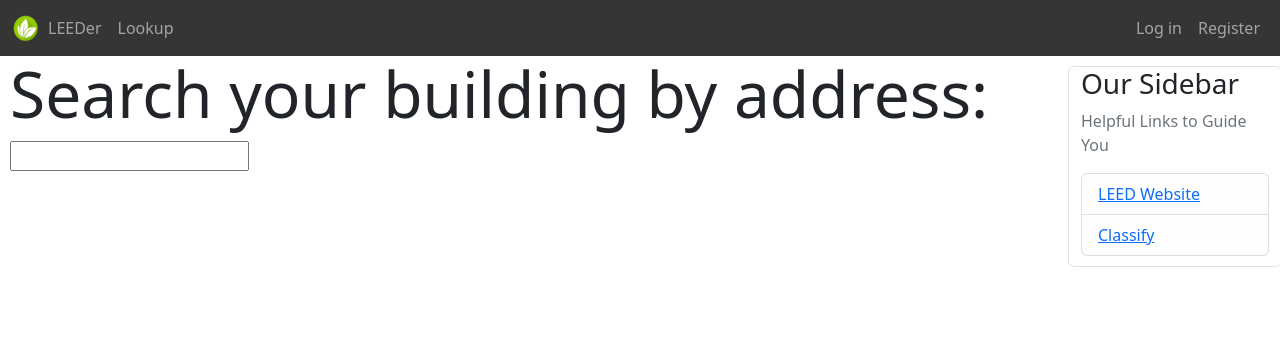
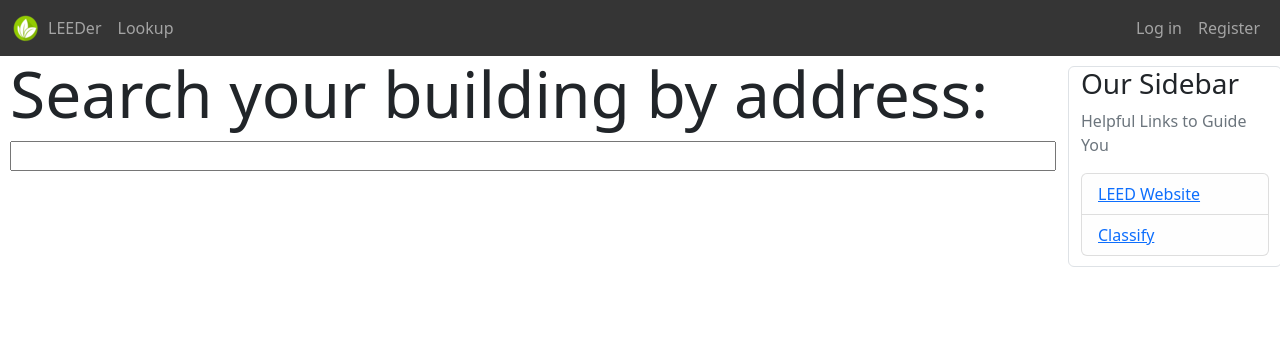
Before and after one commit to SahilSen02/princetonLEED, a Django app: page /lookup/ in a window 1280 px wide. Shown: the top 356 px of the page. Run offline with Django 4.2, Linux system fonts and the light colour scheme.

Commit message:
finished scripting for lookup page

```diff
--- a/dashboard/templates/dashboard/base.html
+++ b/dashboard/templates/dashboard/base.html
@@ -91,7 +91,7 @@
             {% endblock %}
         </div>
         <!-- sidebar -->
-        <div class="col-md-2 border rounded" style="border-color: #005F22; margin-top: 10px">
+        <div class="col-md-2 border rounded" style="border-color: #005F22; margin-top: 10px;">
             <div class="content-section">
                 <h3>Our Sidebar</h3>
                 <p class='text-muted'>Helpful Links to Guide You
--- a/dashboard/templates/dashboard/lookup.html
+++ b/dashboard/templates/dashboard/lookup.html
@@ -4,9 +4,12 @@
 
     <h3 class="display-3">Search your building by address:</h3>
 
-    <label for="addressSearch">
-        <input type="search" class="addressSearch">
-    </label>
+    <div class="input-group mb-3 w-100">
+        <label for="addressSearch" class="col-md-12">
+            <input type="search" class="addressSearch col-md-12">
+        </label>
+    </div>
+
 
     <div class="addressListDiv" id="addressListDiv">
     </div>
@@ -68,7 +71,9 @@
                         newLi.id = 'addressListElement'
                         newLi.classList.add('list-group');
                         newLi.classList.add('list-group-item')
-                        newLi.setAttribute('onmouseover', 'this.style.backgroundColor = "#7EFD83"')
+                        newLi.setAttribute('onmouseover', 'this.style.backgroundColor = "#E3E3E3"')
+                        newLi.setAttribute('onmouseout', 'this.style.backgroundColor = "White"')
+                        newLi.setAttribute('onclick', 'window.location.replace("#")')
 
                         newLi.appendChild(newAnchor);
                         newAnchor.innerHTML = address.properties.label;
@@ -76,10 +81,6 @@
                         addList.appendChild(newLi);
 
 
-                    })
-
-                    $('#addressListElement').hover(function () {
-                        $(this).css('background-color', 'yellow');
                     })
 
                     if (data.features.length === 0) {
```
